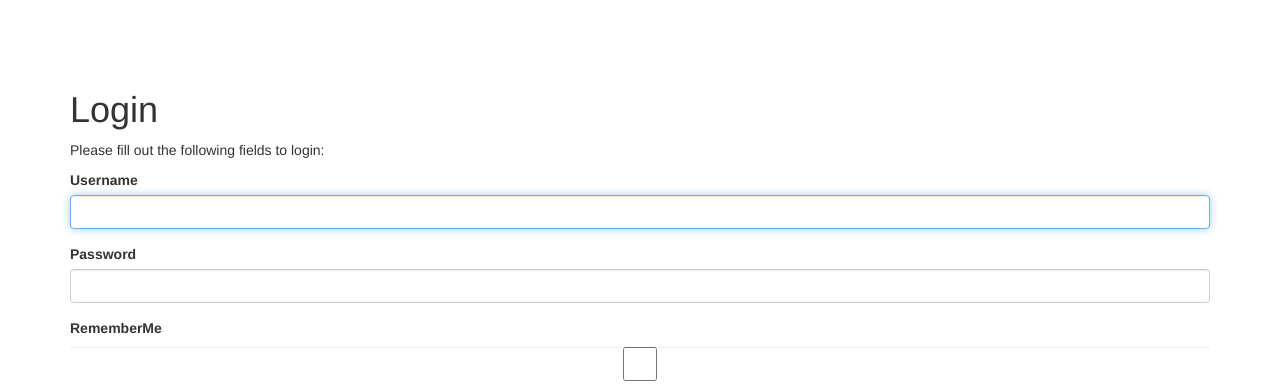
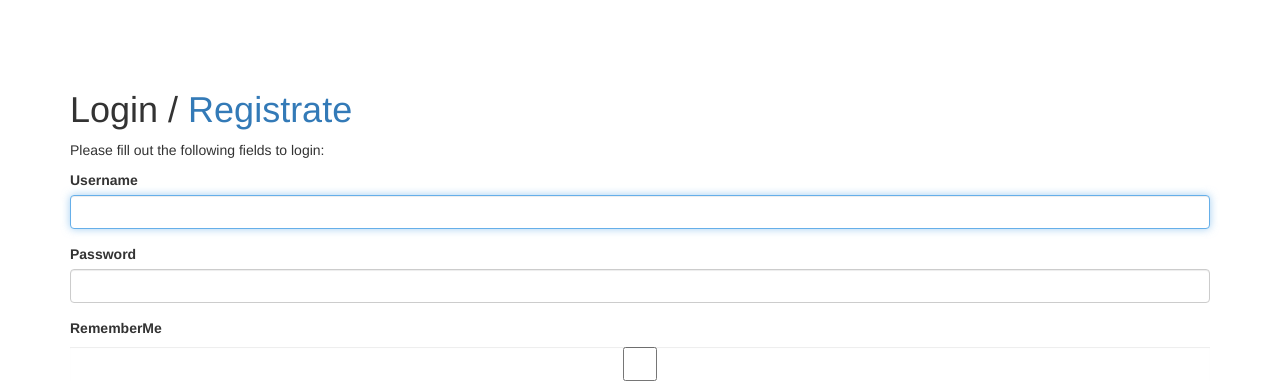
Before and after one commit to NastyaLB/yiilessons, a Yii app: template basic/views/site/login.php in a window 1280 px wide. Shown: the top 392 px of the page. Run offline with PHP 8.4 and a stand-in for Yii, Linux system fonts and the light colour scheme; the template is opened without the code that fills it: most values are stand-ins (such as "Sample title", 1, 10 or a date in 2020); form fields are guessed from the names that the template uses; data that the repository does not hold is empty; some libraries are stand-ins or nearby versions.

```diff
--- a/basic/views/site/login.php
+++ b/basic/views/site/login.php
@@ -11,7 +11,7 @@ $this->title = 'Login';
 $this->params['breadcrumbs'][] = $this->title;
 ?>
 <div class="site-login">
-    <h1><?= Html::encode($this->title) ?></h1>
+    <h1><?= Html::encode($this->title) ?> / <a href='index.php?r=site%2Fregistrate'>Registrate</a></h1>
 
     <p>Please fill out the following fields to login:</p>
 
```
